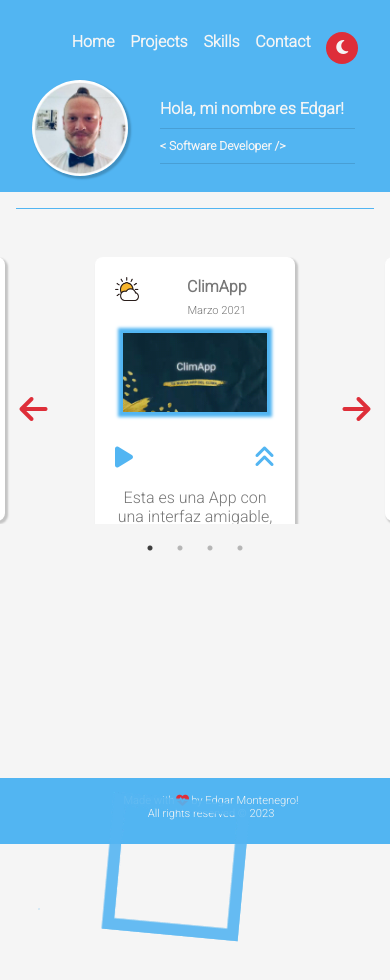
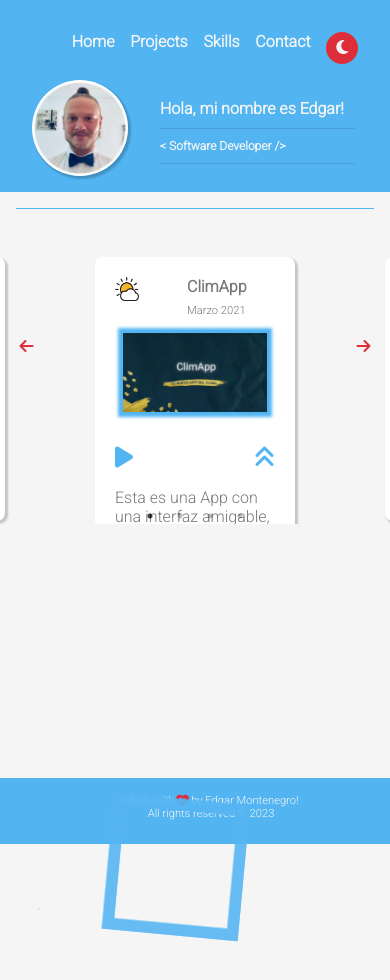
Before and after one commit to Edgarmontenegro123/portfolio, a React (Vite) app: page /projects in a window 390 px wide. Both pictures are taken after a click on the element 195 px from the left and 458 px from the top of the page. Shown: the top 980 px of the page. Built offline with nearby package versions, Linux system fonts and the light colour scheme.

Commit message:
📄 Complete Card template and fix the dots bug

```diff
--- a/src/Components/AnimatedBackground/AnimatedBackground.scss
+++ b/src/Components/AnimatedBackground/AnimatedBackground.scss
@@ -17,7 +17,7 @@
   -webkit-transform: scale(0) rotate(0deg) translate(-50%, -50%);
   transform: scale(0) rotate(0deg) translate(-50%, -50%);
   -webkit-animation: cube 12s ease-in forwards infinite;
-  animation: cube 12s ease-in forwards infinite
+  animation: cube 12s ease-in forwards infinite;
 }
 .cube:nth-child(2n) {
   border-color: #52B5F2
--- a/src/Components/Card/Card.jsx
+++ b/src/Components/Card/Card.jsx
@@ -3,7 +3,7 @@ import {Link} from 'react-router-dom';
 import './Card.scss'
 
 // eslint-disable-next-line react/prop-types,no-unused-vars
-const AccordionItem = ({ video, content, tech }) => {
+const AccordionItem = ({ video, content, tech, deploy, gitHub }) => {
     const [isExpanded, setIsExpanded] = useState(false)
 
     const toogleAccordion = () => {
@@ -11,7 +11,7 @@ const AccordionItem = ({ video, content, tech }) => {
     }
 
     return(
-        <div className='accordion'>
+        <div className={`accordion ${isExpanded ? 'accordion__expanded' : ''}`}>
             <div className='accordion__header' onClick={toogleAccordion}>
                 <Link to={video}
                       target='_blank' rel='noreferrer'
@@ -24,11 +24,22 @@ const AccordionItem = ({ video, content, tech }) => {
             </div>
             {isExpanded && <div className='accordion__content'>
                 {content}
-                <br/>
-                <span>Para realizarla se utilizaron tecnologías como:</span>
-                <ul className='accordion__tech'>
-                    <li><b>{tech}</b></li>
-                </ul>
+                <div className='accordion__techs'>
+                    <span>Para realizarla se utilizaron tecnologías como:</span>
+                    <span className='accordion__tech'><b>{tech}</b></span>
+                </div>
+                <div className='accordion__deploy'>
+                    <span className='accordion__deploySpan'>Pruéba la
+                        <Link to={deploy} target='_blank' rel='noreferrer'
+                                        className='accordion__deployLink'> App acá!</Link>
+                    </span>
+
+                    <span className='accordion__deploySpan'>Observa el
+                        <Link to={gitHub} target='_blank' rel='noreferrer'
+                                         className='accordion__deployLink'> Código acá!</Link>
+                    </span>
+
+                </div>
             </div>}
         </div>
     )
@@ -55,7 +66,9 @@ const Card = ({project}) => {
             </div>
             <div className='projectCard__accordionItem'>
                 {/* eslint-disable-next-line react/prop-types */}
-                <AccordionItem video={project.video} content={project.description} tech={project.tech}/>
+                <AccordionItem video={project.video} content={project.description}
+                               /* eslint-disable-next-line react/prop-types */
+                               tech={project.tech} deploy={project.deploy} gitHub={project.gitHub}/>
             </div>
         </div>
     )
--- a/src/Components/Card/Card.scss
+++ b/src/Components/Card/Card.scss
@@ -42,6 +42,15 @@
     object-fit: cover;
   }
 }
+
+#play, #up, #down{
+  color: $backgroundBlueLight;
+  &:hover{
+    color: $dividerDark;
+    cursor: pointer;
+  }
+}
+
 .accordion{
   font-size: 2rem;
   &__header{
@@ -49,25 +58,44 @@
     justify-content: space-between;
     margin-top: 2rem;
   }
-  &__play{
-    border: none;
-    background-color: transparent;
-    font-size: 2rem;
+  &__expanded {
+    .accordion__content{
+      height: auto;
+      z-index: 3;
+    }
   }
   &__content{
     margin-top: 1rem;
+    margin-left: 0;
     font-size: 1rem;
-    overflow: hidden;
-    height: 50vh;
+    /*overflow: hidden;*/
+  }
+  &__techs{
+    display: flex;
+    flex-direction: column;
+    margin: 1rem 0;
+  }
+  &__tech{
+    margin-top: 1rem;
+  }
+  &__deploy{
+    display: flex;
+    flex-direction: column;
+    font-size: large;
+    font-weight: bolder;
+  }
+  &__deploySpan{
+    margin-top: 1rem;
+  }
+  &__deployLink{
+    text-decoration: none;
+    color: $backgroundBlueLight;
+    &:hover{
+      color: $dividerDark;
+    }
   }
 }
-.accordion__tech{
-  margin-left: -1rem;
-  text-align: left;
-}
-#play, #up, #down{
-  color: $backgroundBlueLight;
-}
+
 @media screen and (max-width: 800px){
   .projectCard{
     width: 10rem;
@@ -87,5 +115,15 @@
     &__play{
       font-size: 1.5rem;
     }
+    &__content{
+      height: auto;
+      margin: 1rem 0;
+    }
+    &__tech{
+      font-size: 0.9rem;
+    }
+    &__deploySpan{
+      font-size: 1rem;
+    }
   }
 }
--- a/src/Components/Carousel/Carousel.scss
+++ b/src/Components/Carousel/Carousel.scss
@@ -3,6 +3,7 @@
 .carousel{
   margin-top: 3rem;
   margin-bottom: 3rem;
+  z-index: 1;
 }
 .custom-slick-prev {
   left: 5%;
@@ -12,7 +13,7 @@
 }
 .custom-slick-prev, .custom-slick-next {
   position: absolute;
-  top: 50%;
+  top: 30%;
   cursor: pointer;
   z-index: 1;
   color: $buttonRedLight;
@@ -21,3 +22,16 @@
     color: $buttonRedDark;
   }
 }
+.slick-dots li button:before {
+  z-index: 2;
+}
+
+@media screen and (max-width: 800px){
+  .custom-slick-prev, .custom-slick-next{
+    font-size: 1rem;
+  }
+  .slick-dots {
+    margin: 2rem 0;
+  }
+
+}
--- a/src/Views/Projects/Projects.scss
+++ b/src/Views/Projects/Projects.scss
@@ -3,6 +3,5 @@
 }
 
 .divProjects{
-  text-align: center;
   height: 100vh;
 }
```
